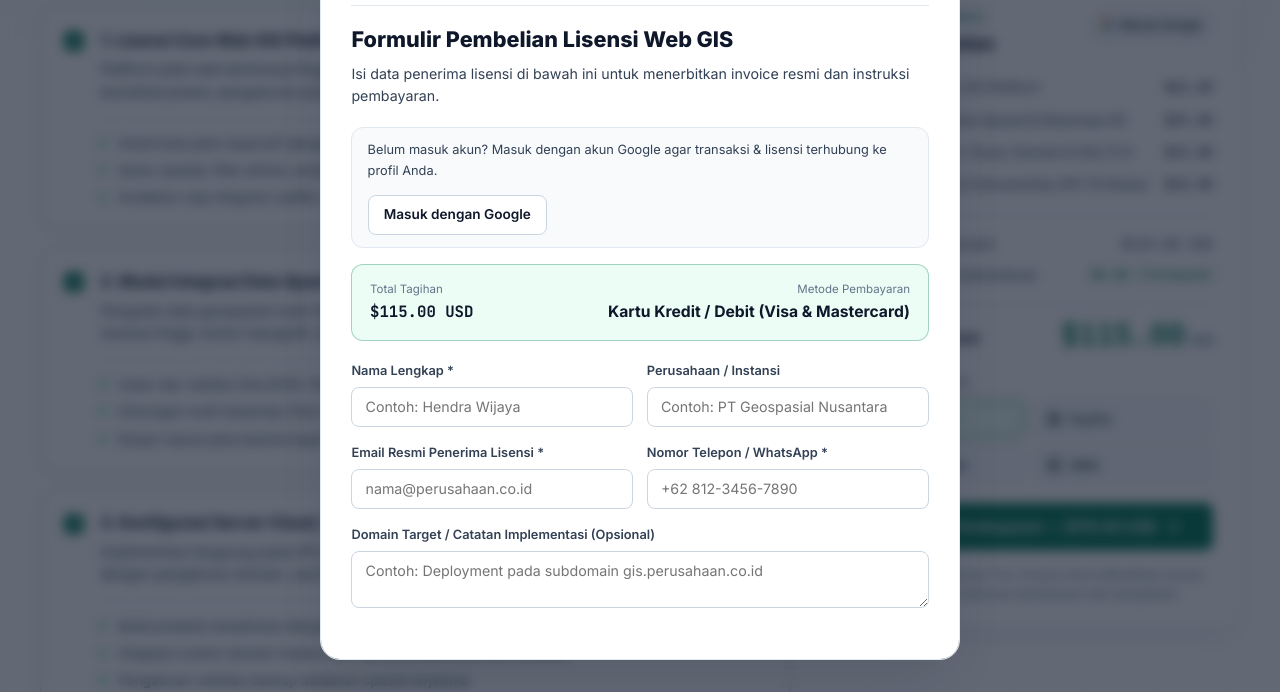
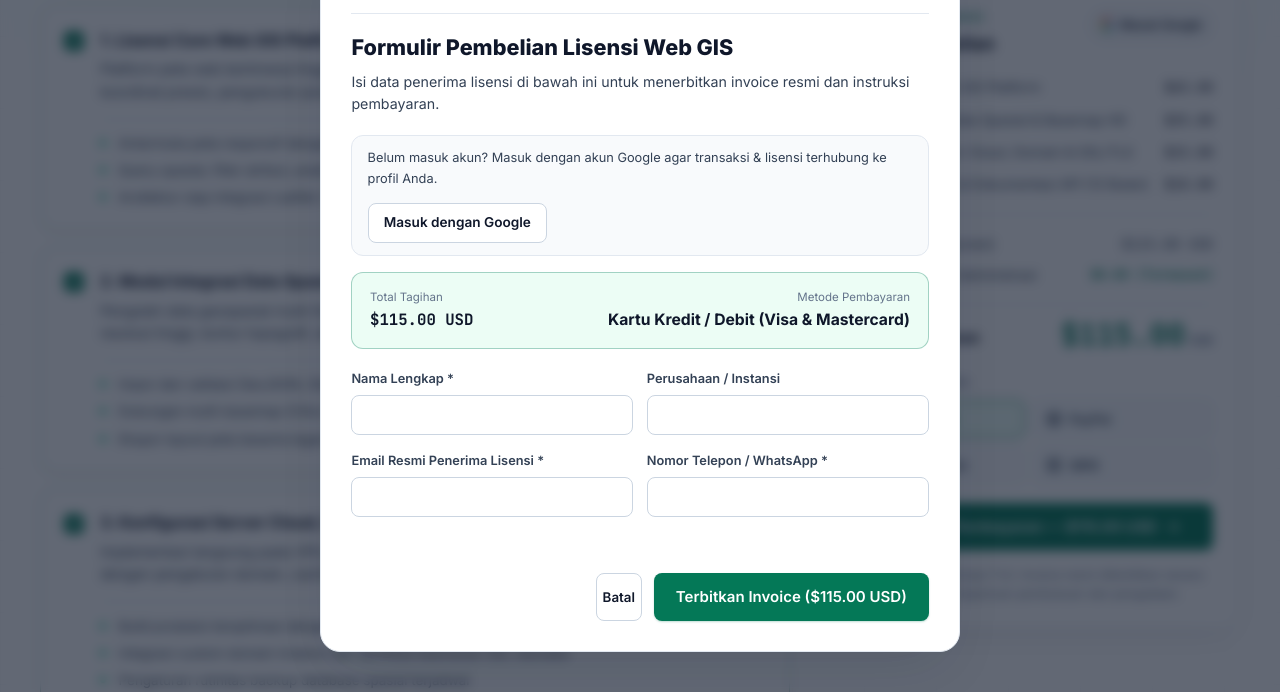
Before and after one commit to fadlil09/terragis-web, a website: page index.html in a window 1280 px wide. Both pictures are taken after a click on the button "Lanjutkan Pembayaran — $115.00 USD". Shown: the part 1522-2214 px from the top of the page. Drawn offline with Linux system fonts and the light colour scheme; no server answers.

Commit message:
Add files via upload

```diff
--- a/app.js
+++ b/app.js
@@ -381,7 +381,6 @@
     const org = document.getElementById('buyerOrg').value.trim() || 'Lisensi Personal / Proyek';
     const email = document.getElementById('buyerEmail').value.trim();
     const phone = document.getElementById('buyerPhone').value.trim();
-    const notes = document.getElementById('buyerNotes').value.trim();
 
     if (!name || !email || !phone) {
       formError.textContent = 'Mohon lengkapi Nama Lengkap, Email Resmi, dan Nomor Telepon / WhatsApp.';
@@ -412,7 +411,6 @@
     document.getElementById('invBuyerEmail').textContent = email;
     document.getElementById('invMethod').textContent = state.paymentMethod;
     document.getElementById('invPhone').textContent = phone;
-    document.getElementById('invNotes').textContent = notes ? `Catatan: ${notes}` : '';
 
     const tbody = document.getElementById('invTableBody');
     tbody.innerHTML = '';
--- a/index.html
+++ b/index.html
@@ -881,28 +881,23 @@
           <div class="form-grid">
             <div class="form-field">
               <label for="buyerName">Nama Lengkap *</label>
-              <input type="text" id="buyerName" name="buyerName" placeholder="Contoh: Hendra Wijaya" required />
+              <input type="text" id="buyerName" name="buyerName" required />
             </div>
             <div class="form-field">
               <label for="buyerOrg">Perusahaan / Instansi</label>
-              <input type="text" id="buyerOrg" name="buyerOrg" placeholder="Contoh: PT Geospasial Nusantara" />
+              <input type="text" id="buyerOrg" name="buyerOrg" />
             </div>
           </div>
 
           <div class="form-grid">
             <div class="form-field">
               <label for="buyerEmail">Email Resmi Penerima Lisensi *</label>
-              <input type="email" id="buyerEmail" name="buyerEmail" placeholder="nama@perusahaan.co.id" required />
+              <input type="email" id="buyerEmail" name="buyerEmail" required />
             </div>
             <div class="form-field">
               <label for="buyerPhone">Nomor Telepon / WhatsApp *</label>
-              <input type="tel" id="buyerPhone" name="buyerPhone" placeholder="+62 812-3456-7890" required />
+              <input type="tel" id="buyerPhone" name="buyerPhone" required />
             </div>
-          </div>
-
-          <div class="form-field">
-            <label for="buyerNotes">Domain Target / Catatan Implementasi (Opsional)</label>
-            <textarea id="buyerNotes" name="buyerNotes" rows="2" placeholder="Contoh: Deployment pada subdomain gis.perusahaan.co.id"></textarea>
           </div>
 
           <p class="form-error" id="formError" role="alert"></p>
@@ -942,7 +937,6 @@
               <small>INFORMASI PEMBAYARAN</small>
               <strong id="invMethod">-</strong>
               <span id="invPhone">-</span>
-              <span id="invNotes" class="muted"></span>
             </div>
           </div>
 
```
